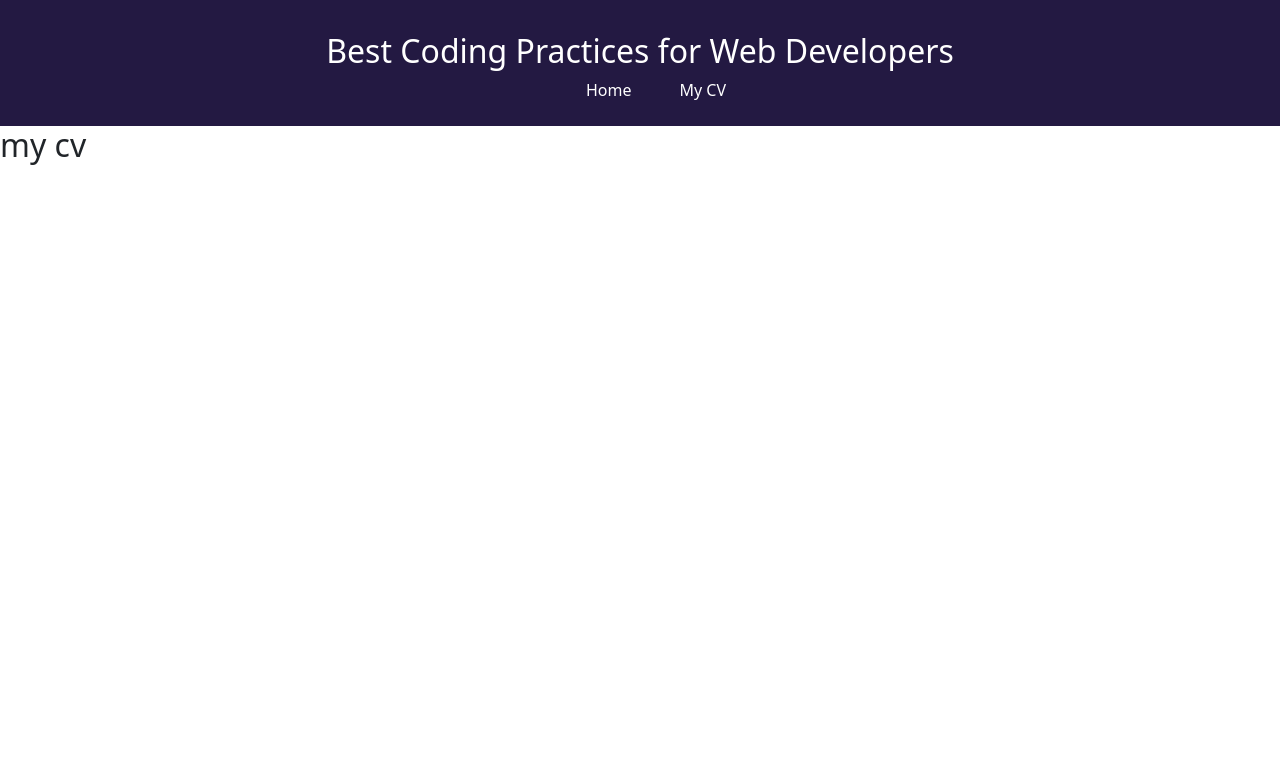
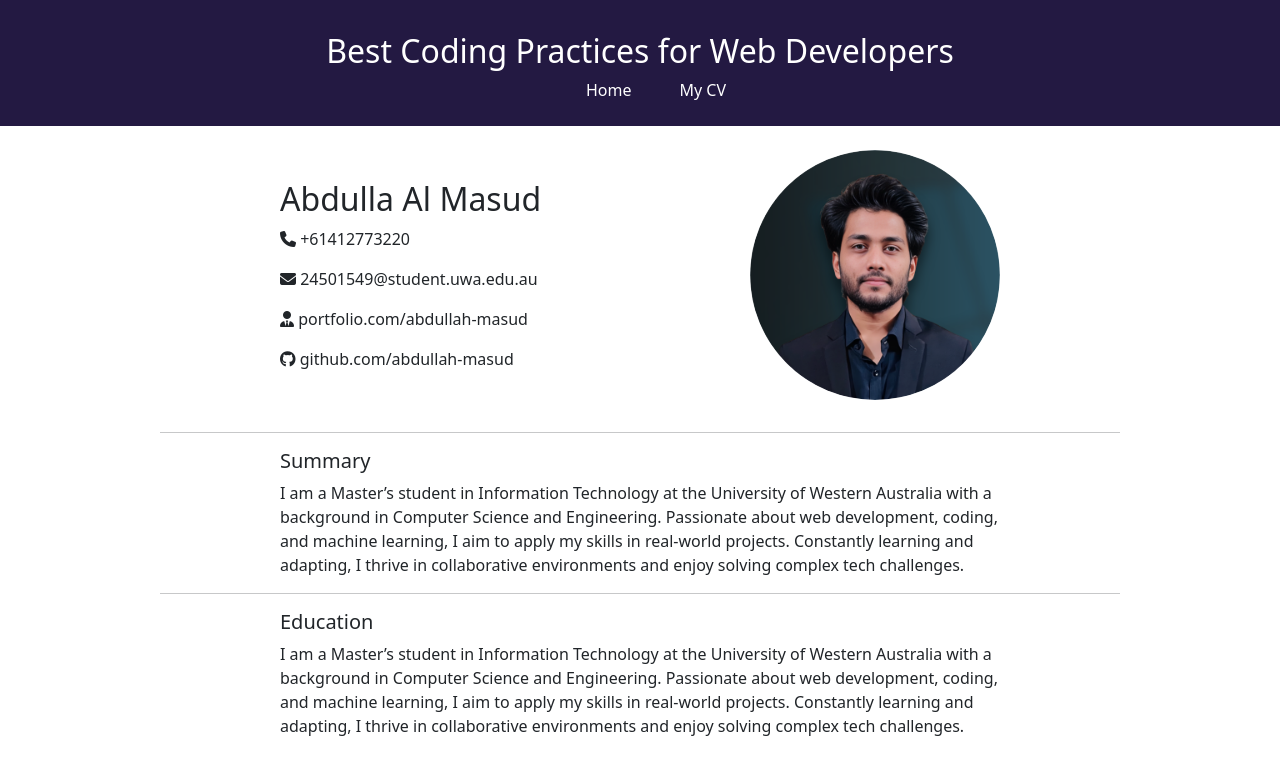
Before and after one commit to abdullah-masud/CITS5505-indivual-project, a plain HTML site: page cv.html in a window 1280 px wide. Drawn offline with nearby package versions, Linux system fonts and the light colour scheme.

Commit message:
cv page profile and summary done

```diff
--- a/cv.html
+++ b/cv.html
@@ -12,6 +12,9 @@
         rel="stylesheet">
     <link href="https://cdn.jsdelivr.net/npm/bootstrap@5.3.3/dist/css/bootstrap.min.css" rel="stylesheet"
         integrity="sha384-QWTKZyjpPEjISv5WaRU9OFeRpok6YctnYmDr5pNlyT2bRjXh0JMhjY6hW+ALEwIH" crossorigin="anonymous">
+    <link rel="stylesheet" href="https://cdnjs.cloudflare.com/ajax/libs/font-awesome/6.7.2/css/all.min.css"
+        integrity="sha512-Evv84Mr4kqVGRNSgIGL/F/aIDqQb7xQ2vcrdIwxfjThSH8CSR7PBEakCr51Ck+w+/U6swU2Im1vVX0SVk9ABhg=="
+        crossorigin="anonymous" referrerpolicy="no-referrer" />
     <title>Best Coding Practices for Web Developers
     </title>
 </head>
@@ -26,8 +29,55 @@
         </ol>
     </header>
 
-    <h2>my cv
-    </h2>
+    <section class="mx-auto w-75 w-md-50 w-lg-40 mt-4 ">
+        <div class="mx-auto w-75 d-flex justify-content-between align-items-center">
+            <div>
+                <h2>Abdulla Al Masud</h2>
+                <p><i class="fa-solid fa-phone"></i> +61412773220</p>
+                <p><i class="fa-solid fa-envelope"></i> <a href="mailto:24501549@student.uwa.edu.au"
+                        class="profile-info ">24501549@student.uwa.edu.au</a></p>
+                <p>
+                    <a class="profile-info " href="https://abdullah-masud-portfolio.vercel.app/"><i
+                            class="fa-solid fa-user-tie"></i>
+                        portfolio.com/abdullah-masud</a>
+                </p>
+
+                <p>
+                    <a class="profile-info " href="https://github.com/abdullah-masud"><i
+                            class="fa-brands fa-github"></i>
+                        github.com/abdullah-masud</a>
+                </p>
+
+            </div>
+            <div>
+                <img src="image/abdullah.PNG" alt="Abdulla Al Masud" class="img-fluid rounded-circle mb-3 "
+                    style="width: 250px; ">
+            </div>
+        </div>
+
+        <hr />
+
+        <div class="w-75 mx-auto ">
+            <h5>Summary</h5>
+            <p class="text-justify">I am a Master’s student in Information Technology at the University of Western
+                Australia with a
+                background in Computer Science and Engineering. Passionate about web development, coding, and machine
+                learning, I aim to apply my skills in real-world projects. Constantly learning and adapting, I thrive in
+                collaborative environments and enjoy solving complex tech challenges.</p>
+        </div>
+
+        <hr />
+
+        <div class="w-75 mx-auto ">
+            <h5>Education</h5>
+            <p class="text-justify">I am a Master’s student in Information Technology at the University of Western
+                Australia with a
+                background in Computer Science and Engineering. Passionate about web development, coding, and machine
+                learning, I aim to apply my skills in real-world projects. Constantly learning and adapting, I thrive in
+                collaborative environments and enjoy solving complex tech challenges.</p>
+        </div>
+
+    </section>
 
 
 
--- a/style.css
+++ b/style.css
@@ -34,17 +34,18 @@ ol li a:hover {
 
 }
 
-.thisOneOnly {
+.left-side {
     height: 100vh;
-    /* Set the desired height */
     overflow-y: auto;
-    /* Enable vertical scrolling */
     padding-right: 10px;
-    /* Optional: Adjust for scrollbar */
-
 }
 
 #cat-image {
     display: none;
     width: 300px;
 }
+
+.profile-info {
+    text-decoration: none;
+    color: inherit;
+}
```
Also changed, not shown: index.html (+1 -1 lines), image/abdullah.PNG (added).
